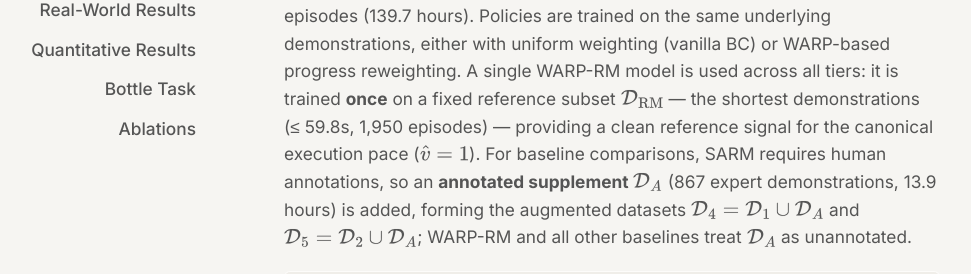
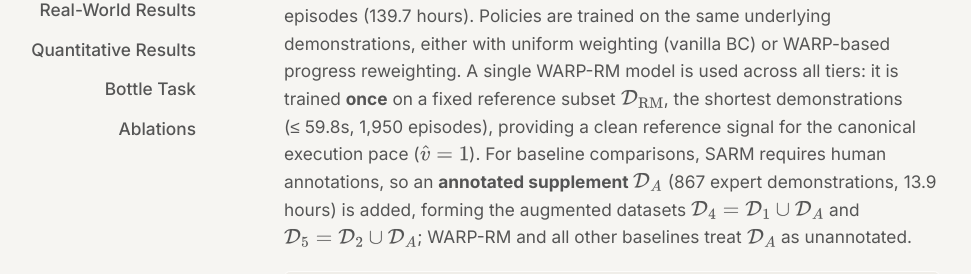
Before and after one commit to uynitsuj/uynitsuj.github.io, a Jekyll site: the page warp-rm/index.html, which Jekyll copies as it is, in a window 1280 px wide and 900 px high, scrolled down 5614 px. Shown: the part 172-446 px from the top of the window, without its empty margins (28-999 px from the left). Built offline with Jekyll 4.4.1, drawn with Linux system fonts in a browser that asks for light colours; some of the changed lines change nothing that is shown; some of the changed text lies outside the part shown.

Commit message:
humanize

```diff
--- a/warp-rm/index.html
+++ b/warp-rm/index.html
@@ -779,7 +779,7 @@
 
       <p class="inspector-caption-text">
         Episodes A and B play real teleoperated episodes while the curve shows the dense per-frame
-        predicted signed progress magnitude \(\hat{v}_{t}\) &mdash;
+        predicted signed progress magnitude \(\hat{v}_{t}\):
         <span style="color: #059669; font-weight: 600;">positive</span> for forward task progress and
         <span style="color: #cc3333; font-weight: 600;">negative</span> for regression.
         <b>Click on the curve to scrub through the video.</b>
@@ -881,8 +881,8 @@
         (71.3&nbsp;hours), and \(\mathcal{D}_{3}\) (&le;&nbsp;120s): 6,473 episodes (139.7&nbsp;hours).
         Policies are trained on the same underlying demonstrations, either with uniform weighting
         (vanilla BC) or WARP-based progress reweighting. A single WARP-RM model is used across all tiers:
-        it is trained <b>once</b> on a fixed reference subset \(\mathcal{D}_{\mathrm{RM}}\) &mdash; the
-        shortest demonstrations (&le;&nbsp;59.8s, 1,950 episodes) &mdash; providing a clean reference signal
+        it is trained <b>once</b> on a fixed reference subset \(\mathcal{D}_{\mathrm{RM}}\), the
+        shortest demonstrations (&le;&nbsp;59.8s, 1,950 episodes), providing a clean reference signal
         for the canonical execution pace (\(\hat{v} = 1\)). For baseline comparisons, SARM requires human
         annotations, so an <b>annotated supplement</b> \(\mathcal{D}_{A}\) (867 expert demonstrations, 13.9 hours) is
         added, forming the augmented datasets \(\mathcal{D}_{4} = \mathcal{D}_{1} \cup \mathcal{D}_{A}\)
@@ -1343,8 +1343,8 @@
           Progress reward models that supervise on this signal include
           <a href="https://arxiv.org/abs/2603.02115" target="_blank" rel="noopener" style="color: var(--accent);">Robometer</a>,
           <a href="https://arxiv.org/abs/2505.10911" target="_blank" rel="noopener" style="color: var(--accent);">ReWiND</a>, and
-          <a href="https://arxiv.org/abs/2603.27670" target="_blank" rel="noopener" style="color: var(--accent);">ProgressVLA</a>
-          &mdash; each regresses the normalized timestep \(t/T\) (or frame index \(i/N\)) as the per-frame progress target.
+          <a href="https://arxiv.org/abs/2603.27670" target="_blank" rel="noopener" style="color: var(--accent);">ProgressVLA</a>.
+          Each regresses the normalized timestep \(t/T\) (or frame index \(i/N\)) as its per-frame progress target.
         </li>
       </ol>
     </section>
```
